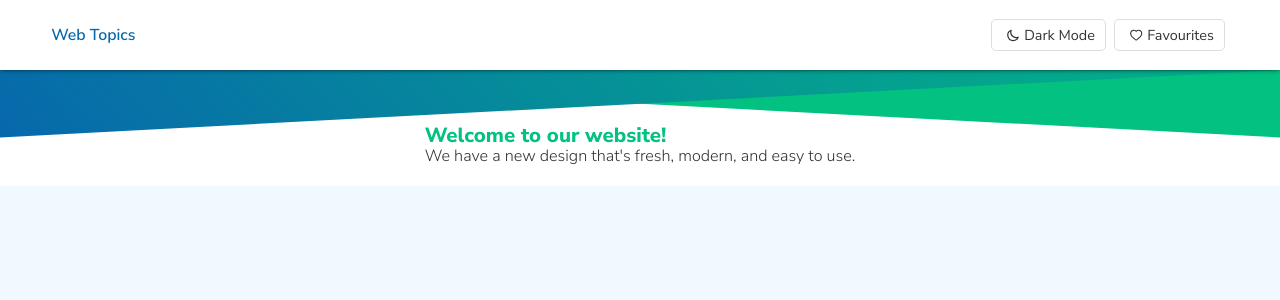
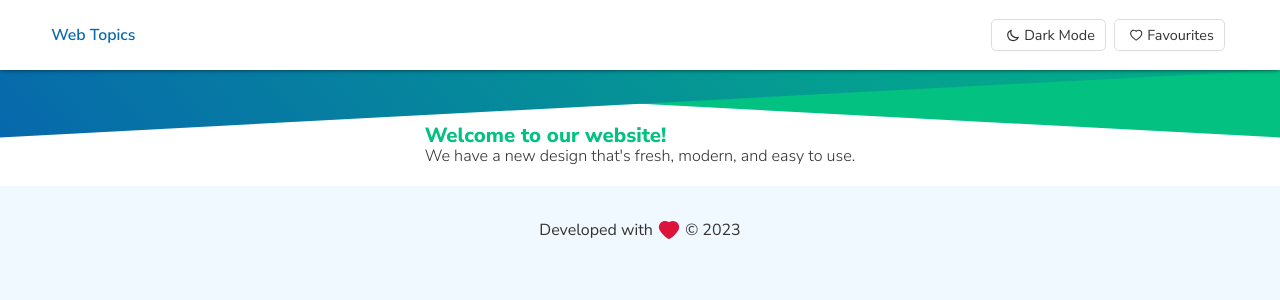
Before and after one commit to BadarSaghir/maani-react, a React (Vite) app: page / in a window 1280 px wide. Shown: the top 300 px of the page. Built offline with nearby package versions, Linux system fonts and the light colour scheme.

Commit message:
added footer

```diff
--- a/src/App.jsx
+++ b/src/App.jsx
@@ -6,6 +6,7 @@ import {bannerConstants} from "./constant/banner"
 import { useContext, useEffect } from "react";
 import {ThemeContext} from "./contexts/themeContext"
 import Banner from "./components/Banner/Banner";
+import { Footer } from "./components/Footer/Footer";
  const App = () => {
 //  const theme=""
  const theme=useContext(ThemeContext)
@@ -19,6 +20,7 @@ useEffect(()=>{
     <div className={themes.dark===theme.theme ?style.darkMode:''}>
       <Navbar />
       <Banner {...bannerConstants} />
+      <Footer/>
     </div>
   );
 };
--- /dev/null
+++ b/src/components/Footer/Footer.jsx
@@ -0,0 +1,18 @@
+import { AiFillHeart } from "react-icons/ai";
+import style from "./Footer.module.css";
+export const Footer = () => {
+ const currentYear = new Date().getFullYear()
+  return (
+    <footer>
+      <div className={`${style["Footer-message"]}`}>
+        <h6>
+          Developed with{" "}
+          <span>
+            <AiFillHeart className={`${style["footer-heart"]}`} />
+          </span>{" "}
+          <span className="copyright">©</span> {currentYear}
+        </h6>
+      </div>
+    </footer>
+  );
+};
--- /dev/null
+++ b/src/components/Footer/Footer.module.css
@@ -0,0 +1,18 @@
+.Footer-message{
+    width: 100%;
+    padding: 25px 0 30px 0;
+}
+
+.Footer-message h6{
+    color: var(--body-text);
+    text-align: center;
+    font-size: 1rem;
+    font-weight: 400;
+    transition: background-color ease-in 0.5s;
+}
+
+.footer-heart{
+    color: var(--heart-color);
+    transform: translateY(7px);
+    font-size: 1.5em;
+}
```
